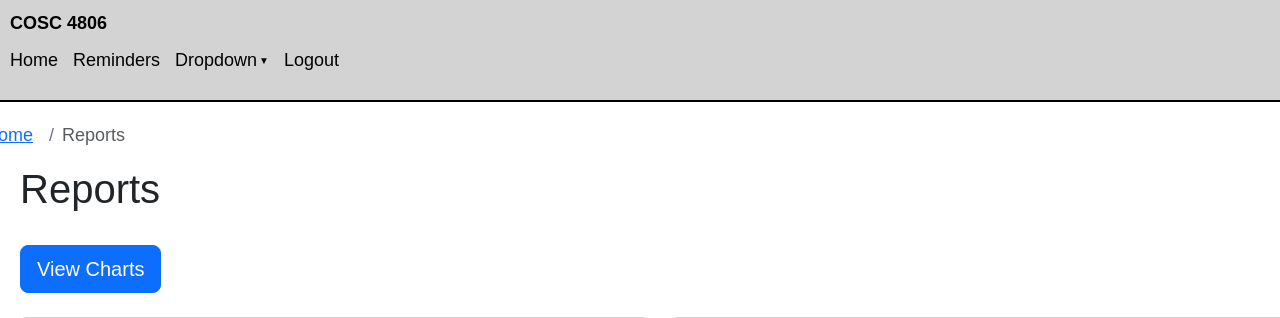
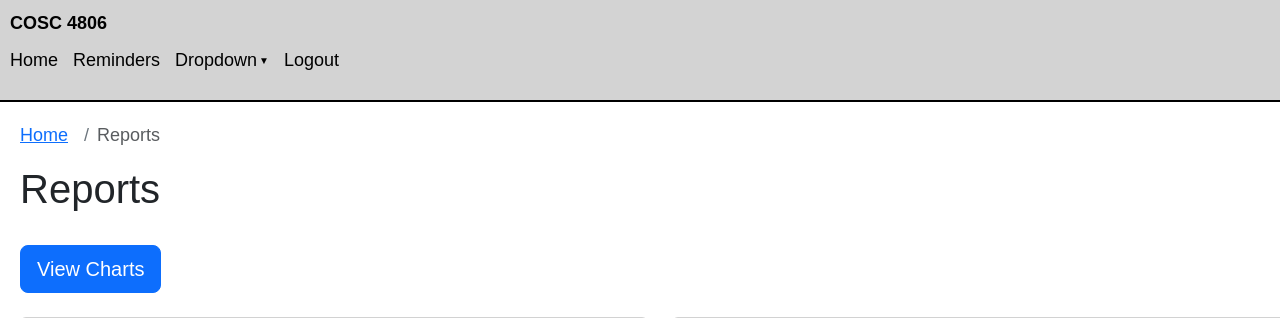
Before and after one commit to Harmanjot14/COSC-4806-5, a PHP site: page /reports in a window 1280 px wide. Shown: the top 318 px of the page. Run offline with PHP 8.4, Linux system fonts and the light colour scheme; the visitor is signed in with stand-in values (Sample User, id 1); data that the repository does not hold is empty.

Commit message:
Margin fix for Breadcrumb

```diff
--- a/style.css
+++ b/style.css
@@ -236,7 +236,7 @@ body{
 
 /*for breadcrumb*/
 .breadcrumb{
-    margin-left: -35px;
+    margin-left: 0;
 }
 .breadcrumb-item{
     display: inline-block;
```
